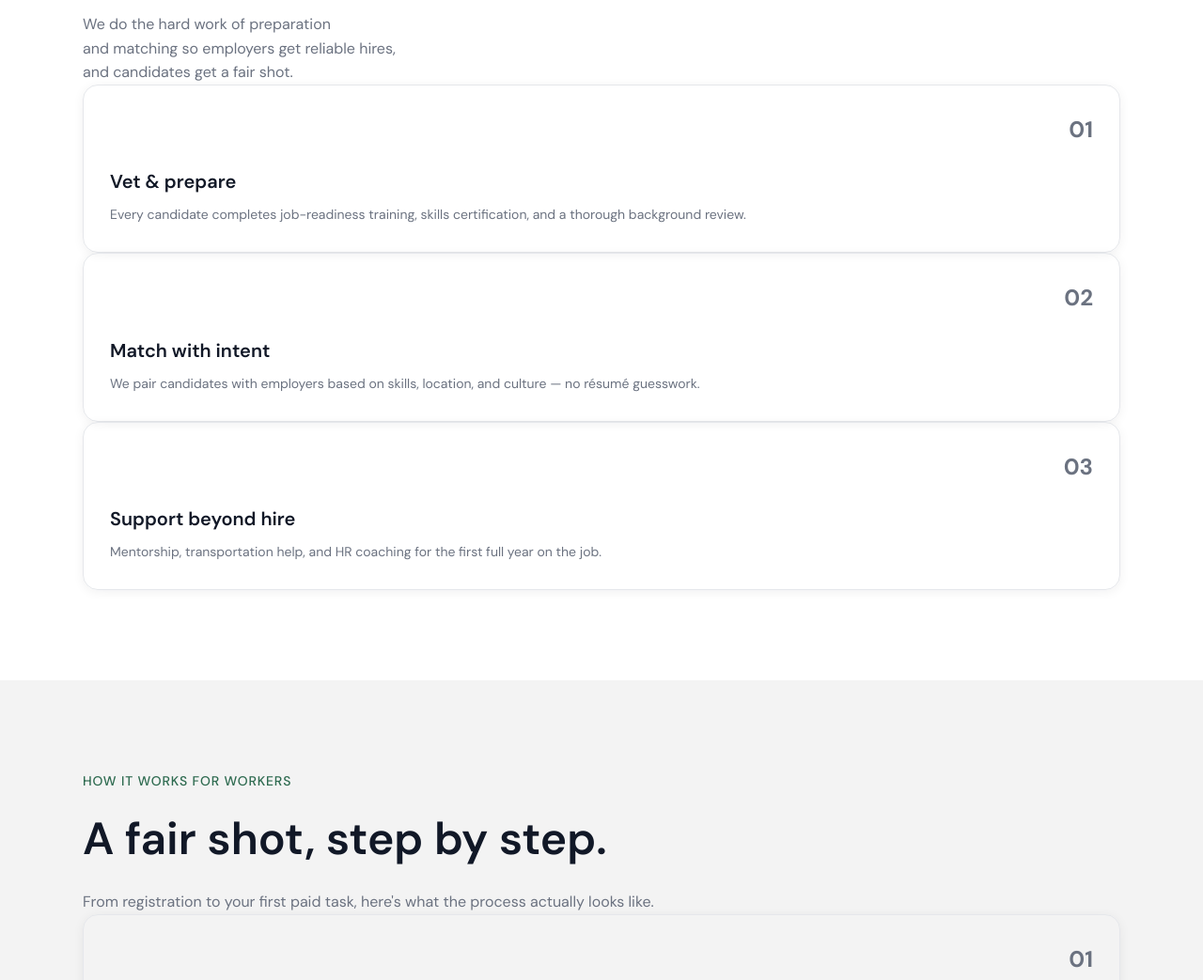
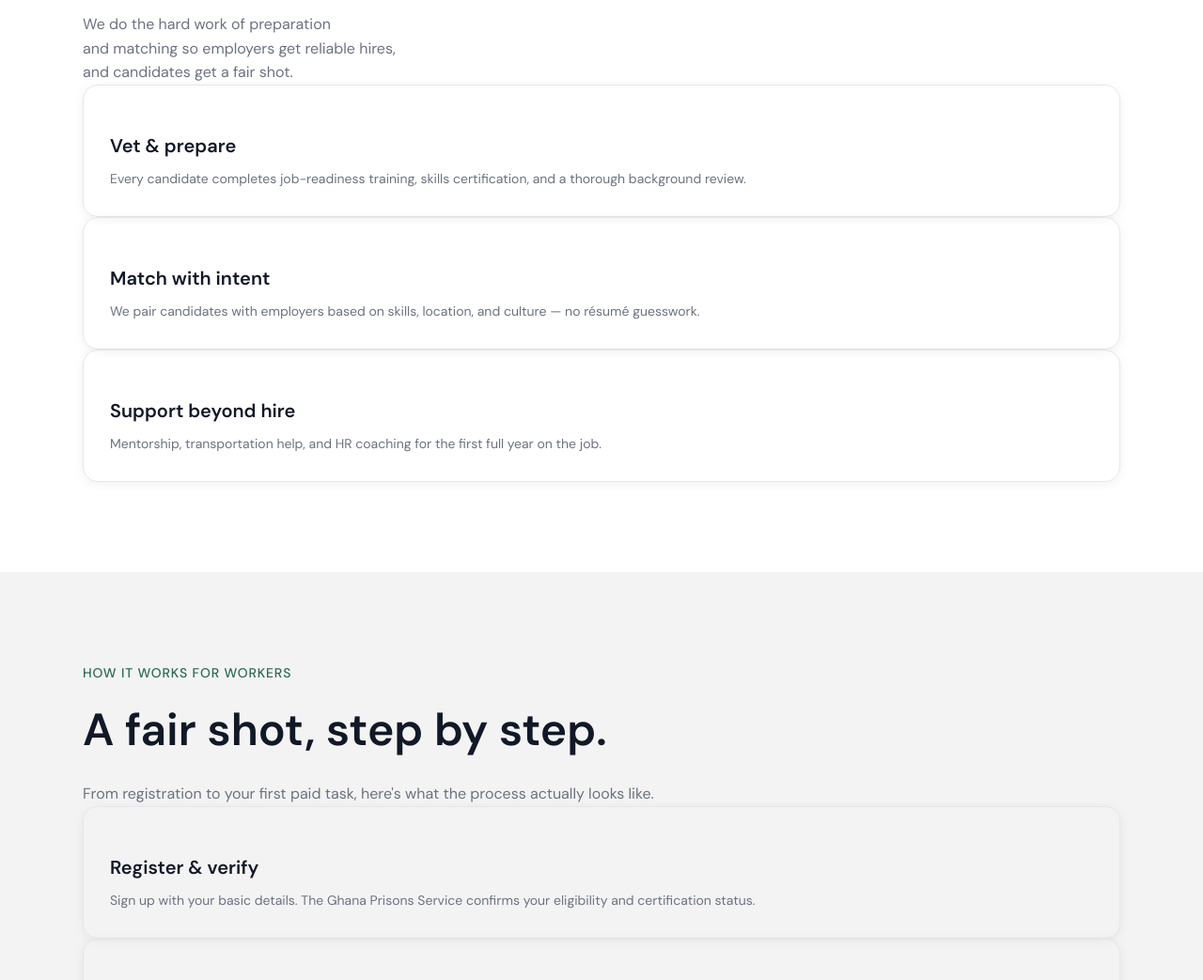
Before and after one commit to jamesjnr1/BeyondX-Landing, a website: page index.html in a window 1280 px wide. Shown: the part 1154-2197 px from the top of the page at 94% size. Drawn offline with Linux system fonts and the light colour scheme.

Commit message:
Update index.html

```diff
--- a/index.html
+++ b/index.html
@@ -185,7 +185,7 @@ section.pad { padding: 6rem 0; }
 /* ── HOW ── */
 .how-grid {  }
 .how-card { border-radius: 1rem; border: 1px solid var(--border); padding: 1.75rem; box-shadow: var(--shadow-soft); }
-.how-card-top { display: flex; align-items: center; justify-content: flex-end; }
+.how-card-top { display: none; align-items: center; justify-content: flex-end; }
 .how-num { font-size: 1.5rem; font-weight: 700; color: var(--muted-foreground); }
 .how-card h3 { margin-top: 1.25rem; font-size: 1.25rem; font-weight: 600; }
 .how-card p { margin-top: 0.5rem; font-size: 0.875rem; line-height: 1.65; color: var(--muted-foreground); }
```
